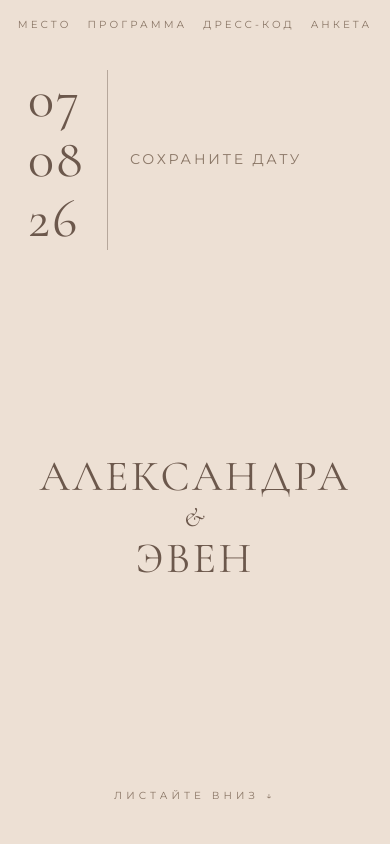
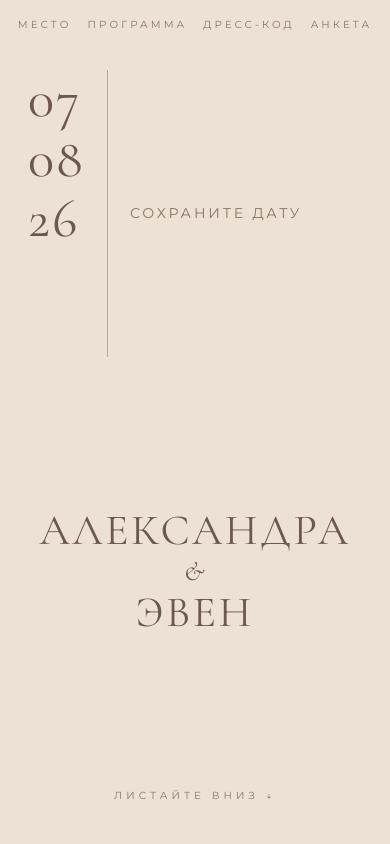
Before and after one commit to solboy1998/weddingru, a plain HTML site: page index.html in a window 390 px wide. Shown: the top 844 px of the page. Drawn offline with Linux system fonts and the light colour scheme.

Commit message:
Add files via upload

```diff
--- a/index.html
+++ b/index.html
@@ -43,9 +43,9 @@ nav.scrolled{background:linear-gradient(var(--bg),rgba(237,224,212,0))}
 /* hero — save the date */
 .hero{min-height:100vh;display:flex;flex-direction:column;background:var(--bg);
   padding:clamp(70px,11vw,96px) clamp(28px,7vw,84px) clamp(40px,6vw,54px)}
-.sd-date{align-self:flex-start;display:flex;gap:22px;align-items:stretch;animation:fade 1.3s .15s both}
+.sd-date{align-self:flex-start;display:flex;gap:22px;align-items:flex-start;animation:fade 1.3s .15s both}
 .sd-date .nums{display:flex;flex-direction:column;font-family:'Cormorant Garamond',serif;font-weight:400;font-size:clamp(3.4rem,11.5vw,6.4rem);line-height:1.1;letter-spacing:.04em;color:var(--ink)}
-.sd-date .vrule{width:1px;background:var(--rule);align-self:stretch}
+.sd-date .vrule{width:1px;background:var(--rule);min-height:clamp(200px,34vh,360px)}
 .sd-mid{flex:1;display:flex;flex-direction:column;justify-content:center;align-items:center;text-align:center;width:100%;gap:clamp(20px,4vw,32px)}
 .sd-label{align-self:center;white-space:nowrap;font-size:clamp(.88rem,3.2vw,1.55rem);letter-spacing:.2em;text-transform:uppercase;color:var(--muted);font-weight:400;animation:fade 1.3s .4s both}
 .sd-names{font-family:'Cormorant Garamond',serif;font-weight:400;text-transform:uppercase;line-height:1.08;animation:rise 1.3s .55s both}
```
